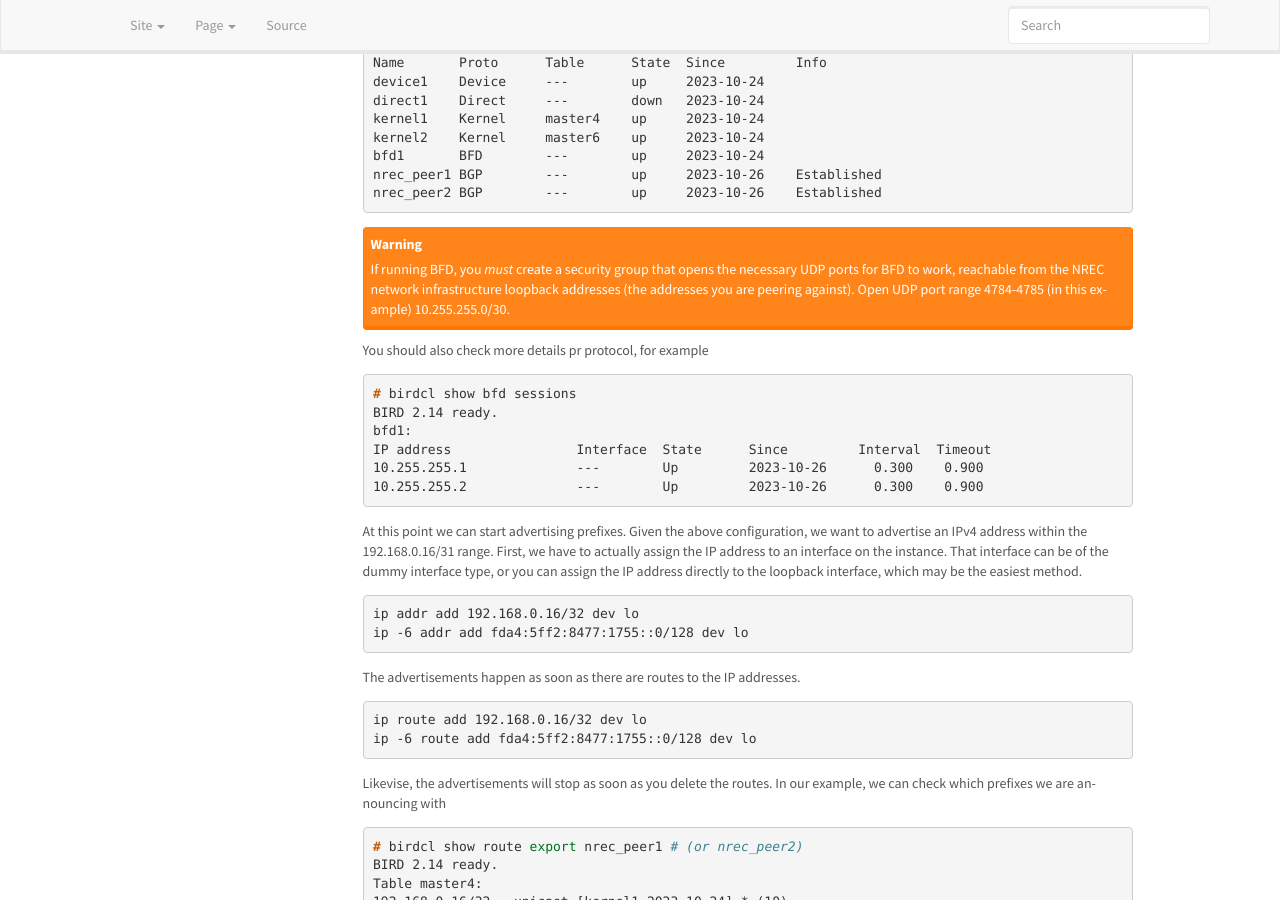
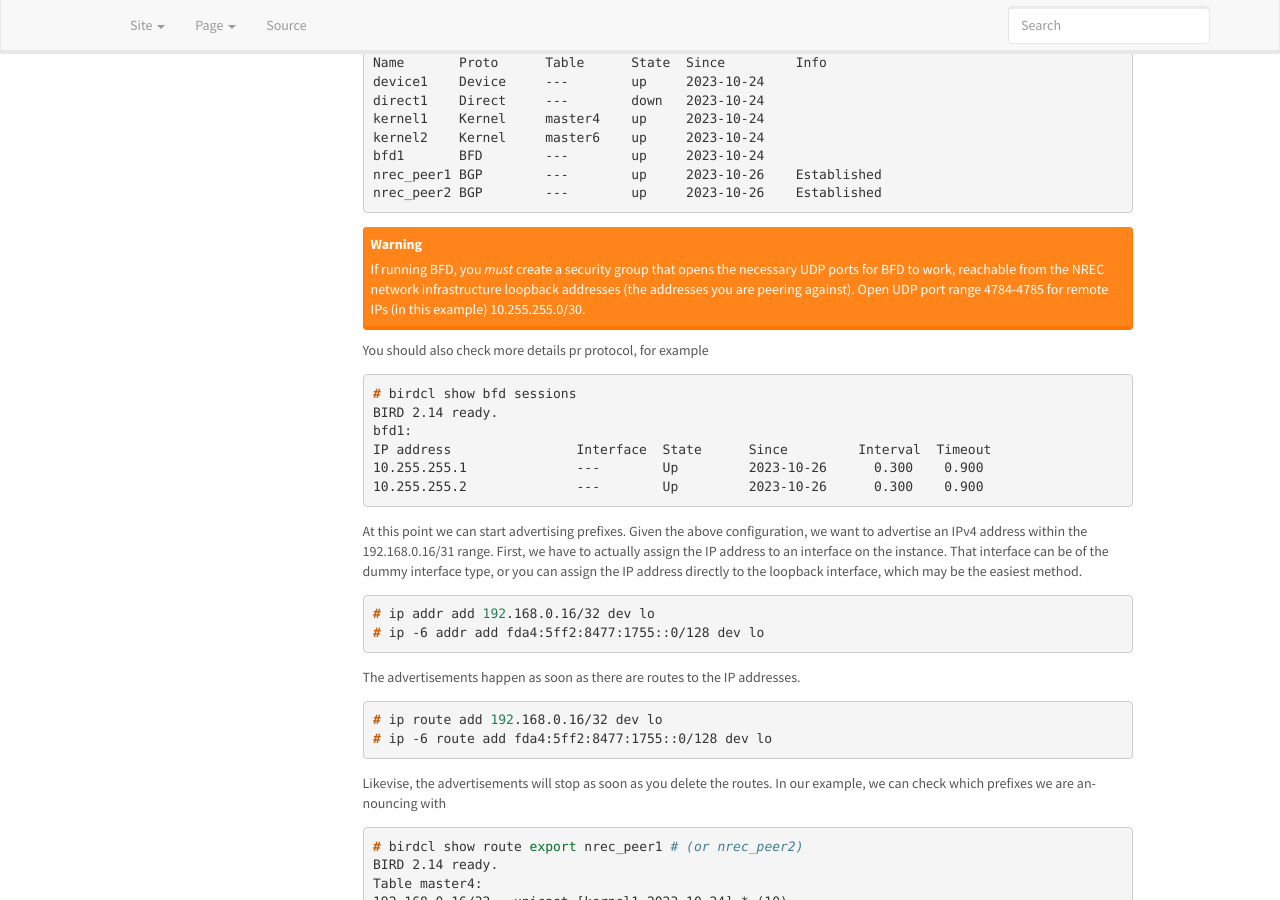
Before and after one commit to norcams/docs-enduser, a Sphinx documentation site: the page built from docs/elasticip.rst, in a window 1280 px wide and 900 px high, scrolled down 3123 px. Built offline with Sphinx 7.4.7, drawn with Linux system fonts in a browser that asks for light colours.

Commit message:
fix code examples for convention consistancy

```diff
--- a/docs/elasticip.rst
+++ b/docs/elasticip.rst
@@ -196,7 +196,7 @@ working:
   If running BFD, you *must* create a security group that opens the necessary
   UDP ports for BFD to work, reachable from the NREC network infrastructure
   loopback addresses (the addresses you are peering against). Open UDP port
-  range 4784-4785 (in this example) 10.255.255.0/30.
+  range 4784-4785 for remote IPs (in this example) 10.255.255.0/30.
 
 You should also check more details pr protocol, for example
 
@@ -217,15 +217,15 @@ directly to the loopback interface, which may be the easiest method.
 
 .. code-block:: console
 
-  ip addr add 192.168.0.16/32 dev lo
-  ip -6 addr add fda4:5ff2:8477:1755::0/128 dev lo
+  # ip addr add 192.168.0.16/32 dev lo
+  # ip -6 addr add fda4:5ff2:8477:1755::0/128 dev lo
 
 The advertisements happen as soon as there are routes to the IP addresses.
 
 .. code-block:: console
 
-  ip route add 192.168.0.16/32 dev lo
-  ip -6 route add fda4:5ff2:8477:1755::0/128 dev lo
+  # ip route add 192.168.0.16/32 dev lo
+  # ip -6 route add fda4:5ff2:8477:1755::0/128 dev lo
 
 Likevise, the advertisements will stop as soon as you delete the routes.
 In our example, we can check which prefixes we are announcing with
```
